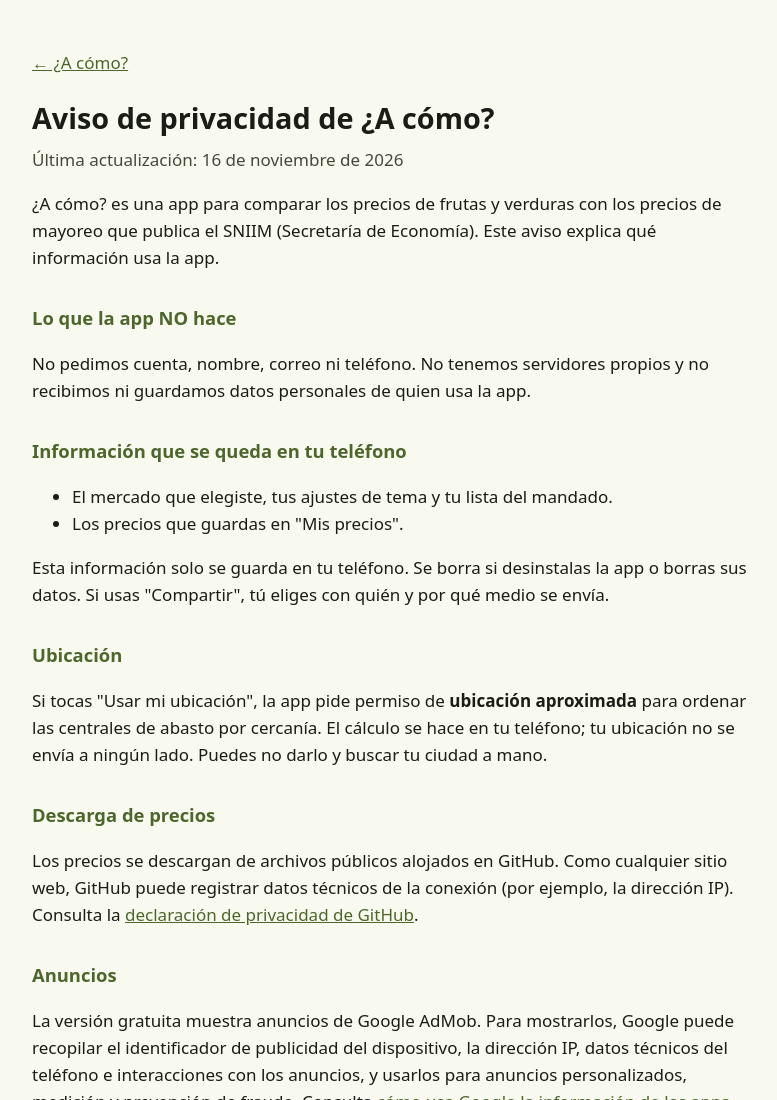
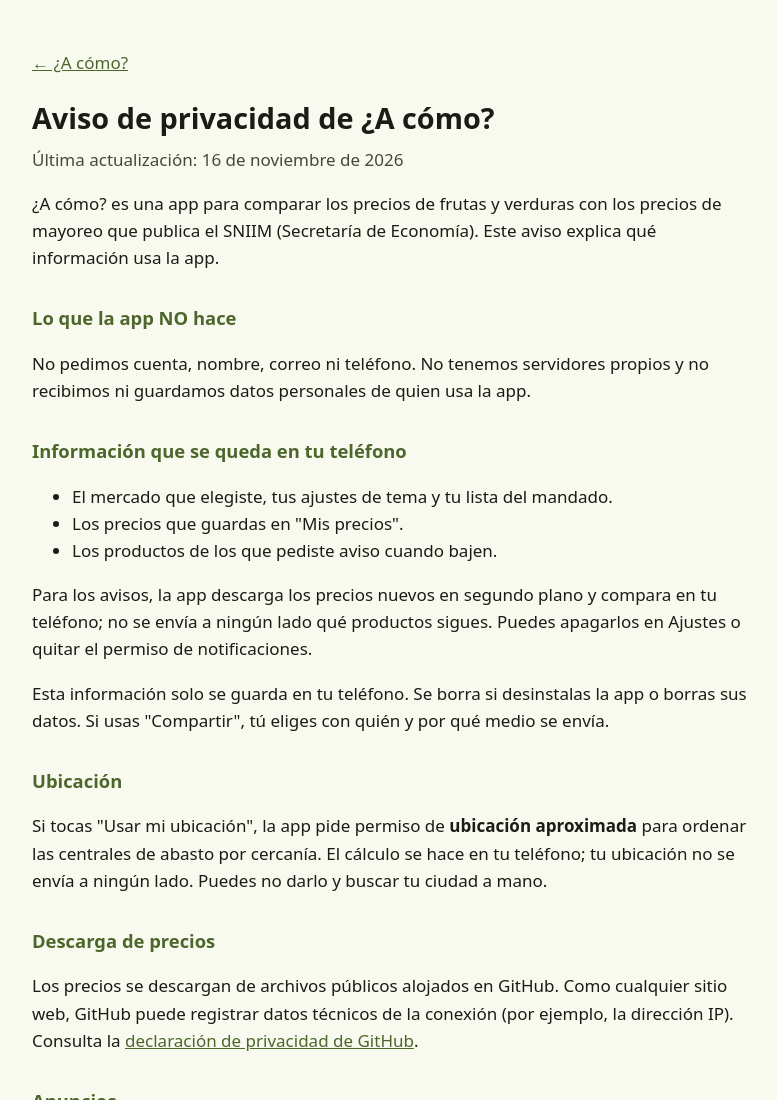
Before and after one commit to JJAS-029/JJAS-029.github.io, a plain HTML site: page acomo/privacidad.html in a window 1280 px wide. Shown: the top 1100 px of the page, without its empty margins (248-1025 px from the left). Drawn offline with Linux system fonts and the light colour scheme.

Commit message:
Aviso de privacidad de ¿A cómo?: avisos de precios
Co-Authored-By: Claude Opus 5.5 <noreply@anthropic.com>

```diff
--- a/acomo/privacidad.html
+++ b/acomo/privacidad.html
@@ -31,7 +31,11 @@ ni guardamos datos personales de quien usa la app.</p>
 <ul>
   <li>El mercado que elegiste, tus ajustes de tema y tu lista del mandado.</li>
   <li>Los precios que guardas en "Mis precios".</li>
+  <li>Los productos de los que pediste aviso cuando bajen.</li>
 </ul>
+<p>Para los avisos, la app descarga los precios nuevos en segundo plano y compara en tu teléfono;
+no se envía a ningún lado qué productos sigues. Puedes apagarlos en Ajustes o quitar el permiso de
+notificaciones.</p>
 <p>Esta información solo se guarda en tu teléfono. Se borra si desinstalas la app o borras sus datos.
 Si usas "Compartir", tú eliges con quién y por qué medio se envía.</p>
 
```
